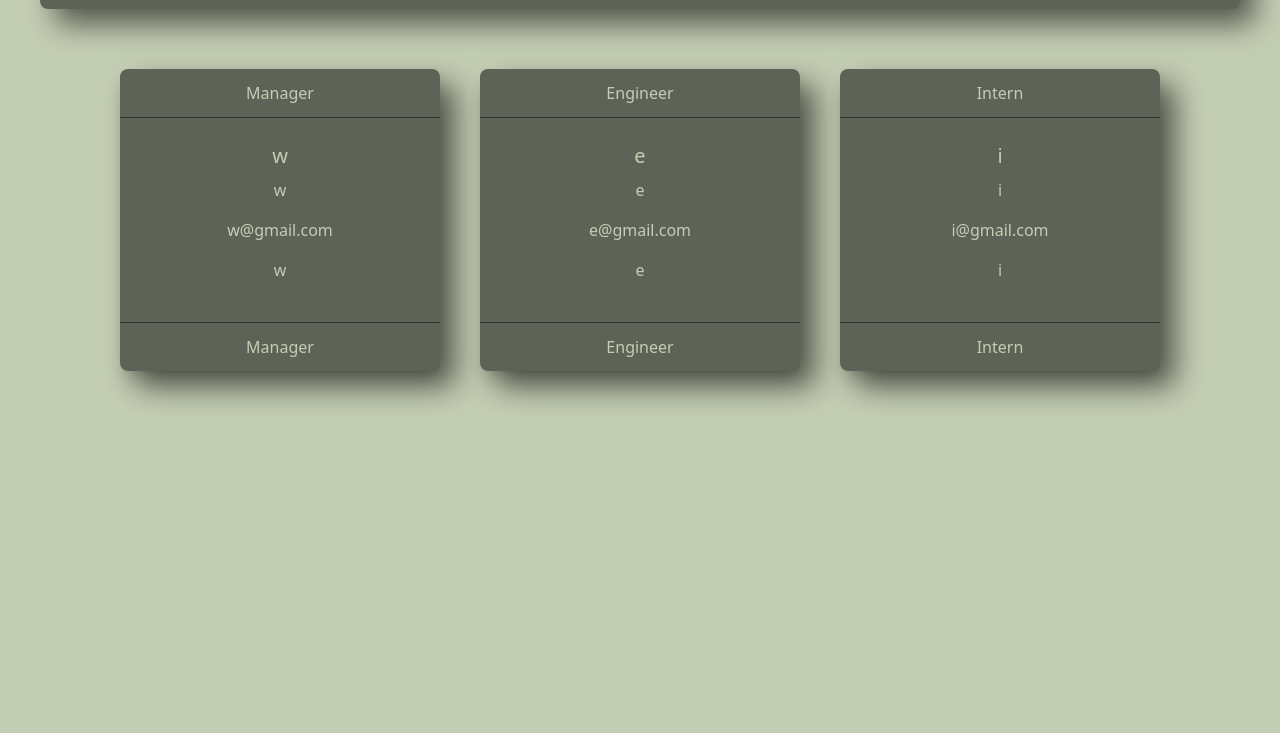
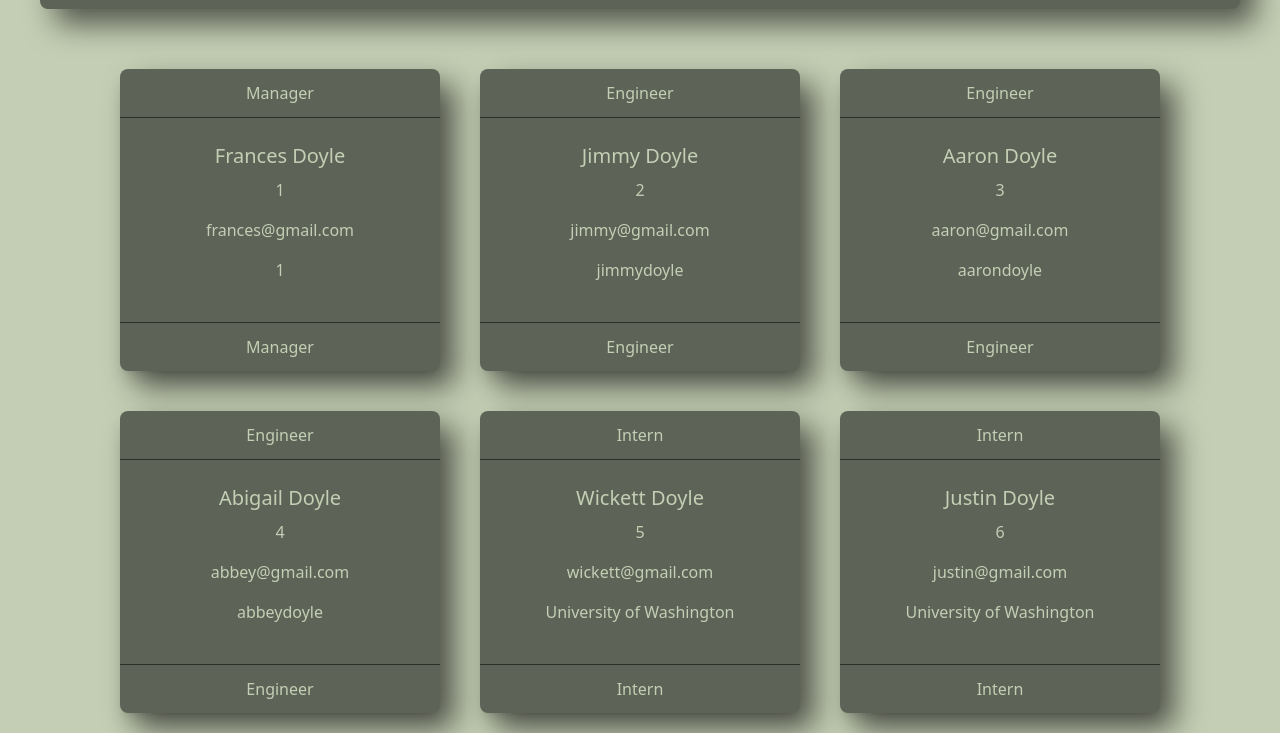
Before and after one commit to abbeydoyle/team-profile-generator, a website: page index.html in a window 1280 px wide. Shown: the part 119-852 px from the top of the page. Before the commit the page ends 800 px from the top, so only its background shows below. Drawn offline with nearby package versions, Linux system fonts and the light colour scheme.

Commit message:
completed readme

```diff
--- a/index.html
+++ b/index.html
@@ -23,17 +23,17 @@
             Manager
             </div>
             <div class="p-6">
-              <h5 class="text-[#C4CEB4] text-xl font-medium mb-2">w</h5>
+              <h5 class="text-[#C4CEB4] text-xl font-medium mb-2">Frances Doyle</h5>
               <p class="text-[#C4CEB4] text-base mb-4">
-                w
+                1
               </p>
               <p class="text-[#C4CEB4] text-base mb-4">
-                <a href="mailto:w@gmail.com">
-                  w@gmail.com
+                <a href="mailto:frances@gmail.com">
+                  frances@gmail.com
                 </a>
               </p>
               <p class= "text-[#C4CEB4] text-base mb-4">
-                w
+                1
               </p>
             </div>
           <div class="py-3 px-6 border-t border-[#2c2e28] text-[#C4CEB4]">
@@ -44,18 +44,64 @@
             Engineer
             </div>
             <div class="p-6">
-              <h5 class="text-[#C4CEB4] text-xl font-medium mb-2">e</h5>
+              <h5 class="text-[#C4CEB4] text-xl font-medium mb-2">Jimmy Doyle</h5>
               <p class="text-[#C4CEB4] text-base mb-4">
-                e
+                2
               </p>
               <p class="text-[#C4CEB4] text-base mb-4">
-                <a href="mailto:e@gmail.com">
-                  e@gmail.com
+                <a href="mailto:jimmy@gmail.com">
+                  jimmy@gmail.com
                 </a>
               </p>
               <p class="text-[#C4CEB4] text-base mb-4">
-              <a href="https://github.com/e">
-                  e
+              <a href="https://github.com/jimmydoyle" target="_blank">
+                  jimmydoyle
+              </a>
+              </p>
+            </div>
+            <div class="py-3 px-6 border-t border-[#2c2e28] text-[#C4CEB4]">
+                Engineer
+            </div>
+            </div><div class="block rounded-lg shadow-lg bg-[#5e6357] max-w-sm text-center w-full sm:w-1/2 md:w-1/2 xl:w-1/4 mx-5 my-5 drop-shadow-[15px_15px_15px_rgba(44,46,40,0.75)]">
+            <div class="py-3 px-6 border-b border-[#2c2e28] text-[#C4CEB4]">
+            Engineer
+            </div>
+            <div class="p-6">
+              <h5 class="text-[#C4CEB4] text-xl font-medium mb-2">Aaron Doyle</h5>
+              <p class="text-[#C4CEB4] text-base mb-4">
+                3
+              </p>
+              <p class="text-[#C4CEB4] text-base mb-4">
+                <a href="mailto:aaron@gmail.com">
+                  aaron@gmail.com
+                </a>
+              </p>
+              <p class="text-[#C4CEB4] text-base mb-4">
+              <a href="https://github.com/aarondoyle" target="_blank">
+                  aarondoyle
+              </a>
+              </p>
+            </div>
+            <div class="py-3 px-6 border-t border-[#2c2e28] text-[#C4CEB4]">
+                Engineer
+            </div>
+            </div><div class="block rounded-lg shadow-lg bg-[#5e6357] max-w-sm text-center w-full sm:w-1/2 md:w-1/2 xl:w-1/4 mx-5 my-5 drop-shadow-[15px_15px_15px_rgba(44,46,40,0.75)]">
+            <div class="py-3 px-6 border-b border-[#2c2e28] text-[#C4CEB4]">
+            Engineer
+            </div>
+            <div class="p-6">
+              <h5 class="text-[#C4CEB4] text-xl font-medium mb-2">Abigail Doyle</h5>
+              <p class="text-[#C4CEB4] text-base mb-4">
+                4
+              </p>
+              <p class="text-[#C4CEB4] text-base mb-4">
+                <a href="mailto:abbey@gmail.com">
+                  abbey@gmail.com
+                </a>
+              </p>
+              <p class="text-[#C4CEB4] text-base mb-4">
+              <a href="https://github.com/abbeydoyle" target="_blank">
+                  abbeydoyle
               </a>
               </p>
             </div>
@@ -67,17 +113,38 @@
             Intern
             </div>
             <div class="p-6">
-              <h5 class="text-[#C4CEB4] text-xl font-medium mb-2">i</h5>
+              <h5 class="text-[#C4CEB4] text-xl font-medium mb-2">Wickett Doyle</h5>
               <p class="text-[#C4CEB4] text-base mb-4">
-                i
+                5
               </p>
               <p class="text-[#C4CEB4] text-base mb-4">
-                <a href="mailto:i@gmail.com">
-                  i@gmail.com
+                <a href="mailto:wickett@gmail.com">
+                  wickett@gmail.com
                 </a>
               </p>
               <p class="text-[#C4CEB4] text-base mb-4">
-                i
+                University of Washington
+              </p>
+            </div>
+            <div class="py-3 px-6 border-t border-[#2c2e28] text-[#C4CEB4]">
+                Intern
+            </div>
+            </div><div class="block rounded-lg shadow-lg bg-[#5e6357] max-w-sm text-center w-full sm:w-1/2 md:w-1/2 xl:w-1/4 mx-5 my-5 drop-shadow-[15px_15px_15px_rgba(44,46,40,0.75)]">
+            <div class="py-3 px-6 border-b border-[#2c2e28] text-[#C4CEB4]">
+            Intern
+            </div>
+            <div class="p-6">
+              <h5 class="text-[#C4CEB4] text-xl font-medium mb-2">Justin Doyle</h5>
+              <p class="text-[#C4CEB4] text-base mb-4">
+                6
+              </p>
+              <p class="text-[#C4CEB4] text-base mb-4">
+                <a href="mailto:justin@gmail.com">
+                  justin@gmail.com
+                </a>
+              </p>
+              <p class="text-[#C4CEB4] text-base mb-4">
+                University of Washington
               </p>
             </div>
             <div class="py-3 px-6 border-t border-[#2c2e28] text-[#C4CEB4]">
--- a/src/generateHTML.js
+++ b/src/generateHTML.js
@@ -20,7 +20,7 @@ const generateCards = team => {
                 </a>
               </p>
               <p class="text-[#C4CEB4] text-base mb-4">
-              <a href="https://github.com/${engineer.getGithub()}">
+              <a href="https://github.com/${engineer.getGithub()}" target="_blank">
                   ${engineer.getGithub()}
               </a>
               </p>
```
Also changed, not shown: notes/structure.html (+2 -2 lines), README.md, dist/genindex.html (added), dist/index.html (deleted), 1 other file.
